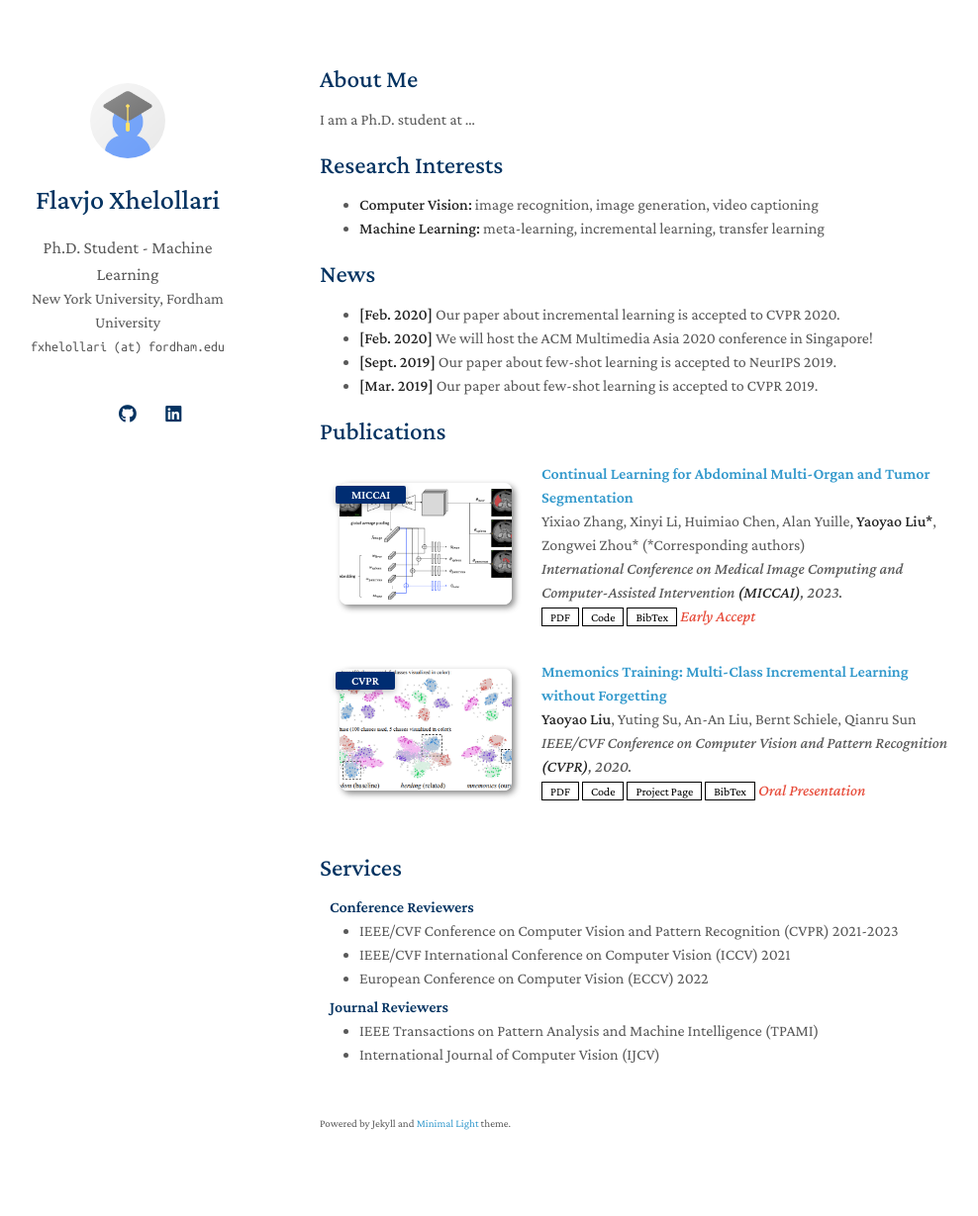
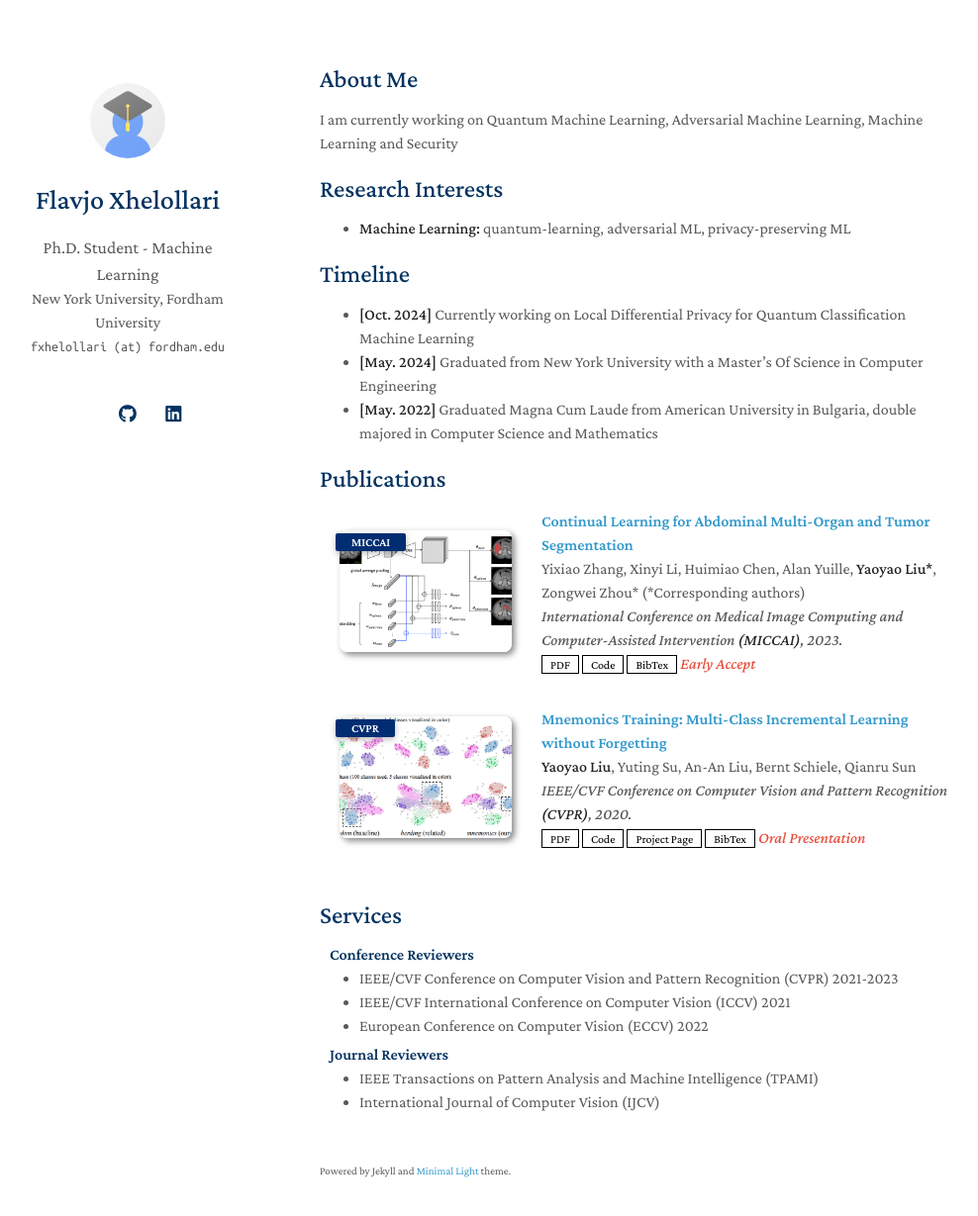
Before and after one commit to flavjoxhelollari/flavjoxhelollari.github.io, a Jekyll site: the page built from index.md, in a window 1280 px wide and 1264 px high. Shown: the top 1229 px of the window at 99% size, without its empty margins (147-1135 px from the left). Built offline with Jekyll 4.4.1, drawn with Linux system fonts in a browser that asks for light colours; a style sheet for code colours, icons or effects is not loaded; our own code applies the rules of GitHub Pages for plain Markdown files.

Commit message:
Update index.md

```diff
--- a/index.md
+++ b/index.md
@@ -4,19 +4,17 @@ layout: homepage
 
 ## About Me
 
-I am a Ph.D. student at ...
+I am currently working on Quantum Machine Learning, Adversarial Machine Learning, Machine Learning and Security
 
 ## Research Interests
 
-- **Computer Vision:** image recognition, image generation, video captioning
-- **Machine Learning:** meta-learning, incremental learning, transfer learning
+- **Machine Learning:** quantum-learning, adversarial ML, privacy-preserving ML
 
-## News
+## Timeline
 
-- **[Feb. 2020]** Our paper about incremental learning is accepted to CVPR 2020.
-- **[Feb. 2020]** We will host the ACM Multimedia Asia 2020 conference in Singapore!
-- **[Sept. 2019]** Our paper about few-shot learning is accepted to NeurIPS 2019.
-- **[Mar. 2019]** Our paper about few-shot learning is accepted to CVPR 2019.
+- **[Oct. 2024]** Currently working on Local Differential Privacy for Quantum Classification Machine Learning
+- **[May. 2024]** Graduated from New York University with a Master's Of Science in Computer Engineering
+- **[May. 2022]** Graduated Magna Cum Laude from American University in Bulgaria, double majored in Computer Science and Mathematics
 
 {% include_relative _includes/publications.md %}
 
```
